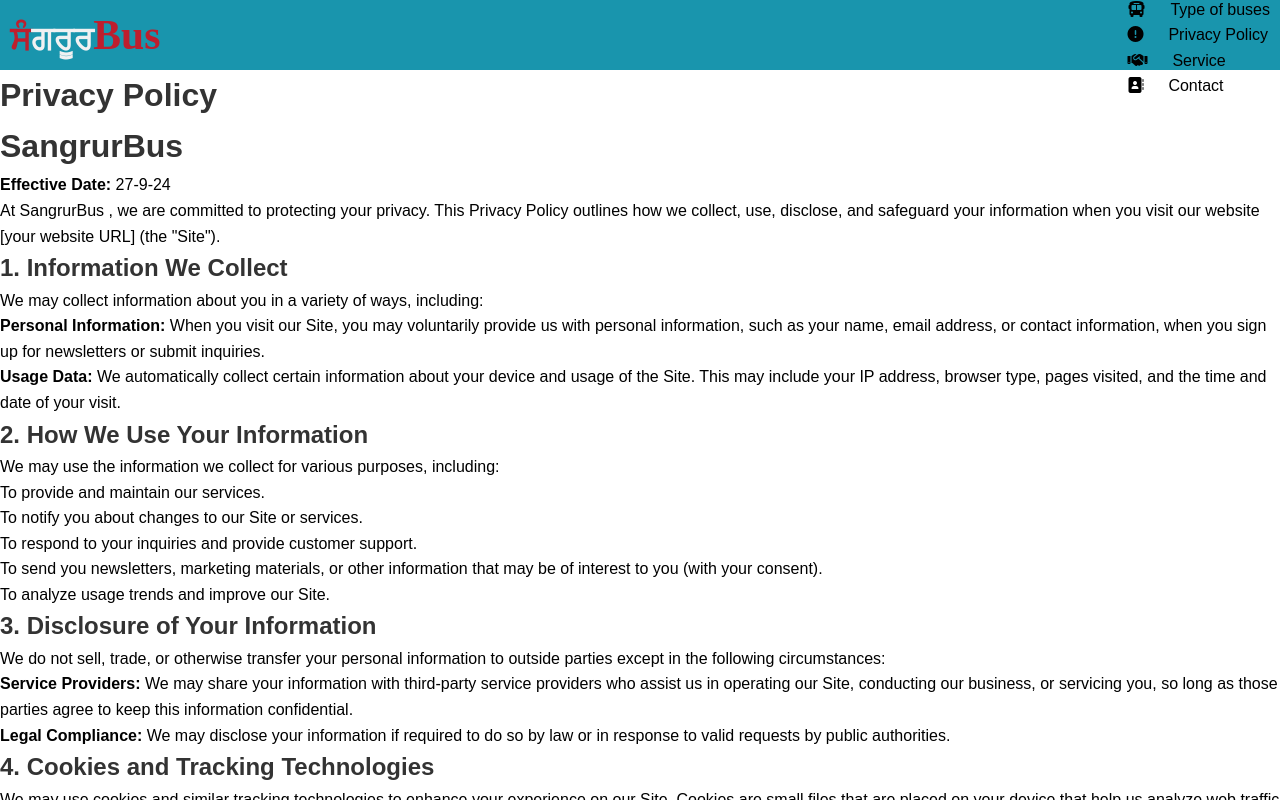
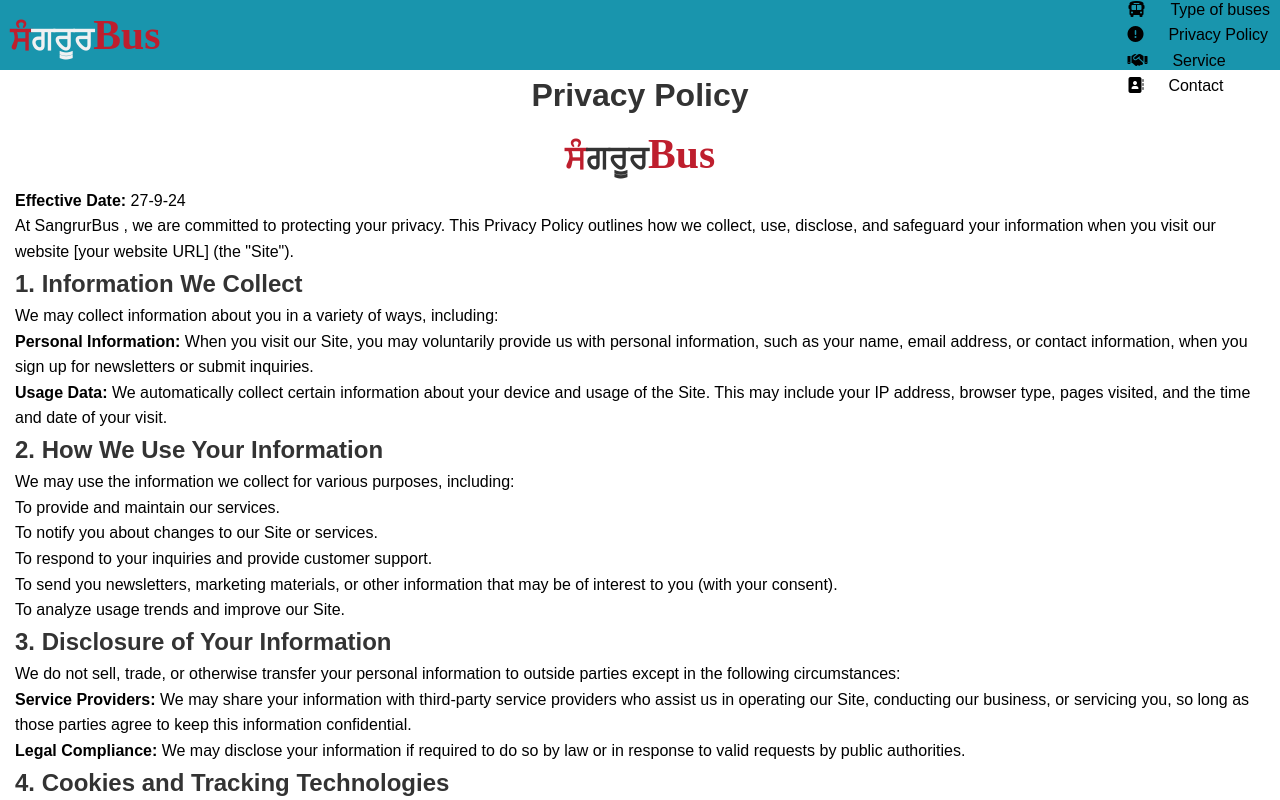
Before and after one commit to Sourabkansal/busTime-table, a plain HTML site: page privacypolicy.html in a window 1280 px wide. Drawn offline with Linux system fonts and the light colour scheme; a web font is replaced by a local one.

Commit message:
fixing some bugs

```diff
--- a/privacypolicy.html
+++ b/privacypolicy.html
@@ -23,6 +23,17 @@
         }
         .policy{
             display: inline-block;
+            padding-left: 15px;
+            padding-right: 15px;
+            h1{
+                 text-align: center;
+            }
+            h2{
+                 font-weight: 700;
+            }
+            p{
+                 font-weight: 500;
+            }
         }
         ul{
              display: inline-block;
@@ -50,7 +61,9 @@
 </nav>
 
     <div class="policy">
-        <h1>Privacy Policy <br> SangrurBus</h1>
+        <h1>Privacy Policy </h1>
+        <h1><span>ਸੰ</span>ਗਰੂਰ<span class="logoB">Bus</span> </h1>
+
         <p><strong>Effective Date:</strong> 27-9-24</p>
 
         <p>At SangrurBus , we are committed to protecting your privacy. This Privacy Policy outlines how we collect, use, disclose, and safeguard your information when you visit our website <a href="[your website URL]">[your website URL]</a> (the "Site").</p>
@@ -100,11 +113,10 @@
         <h2>8. Contact Us</h2>
         <p>If you have any questions about this Privacy Policy, please contact us:</p>
         <ul>
-            <li>Email: <a href="mailto:[your contact email]">[your contact email]</a></li>
-            <li>Website: <a href="[your website URL]">[your website URL]</a></li>
+            <li>Email: <a href="mailto:SourabKansal56@gmail.com">SourabKansal56@gmail.com</a></li>
         </ul>
 
-        <p>Thank you for visiting [Your Website Name]!</p>
+        <h2 style="margin-top: 10px;">Thank you for visiting ਸੰਗਰੂਰBus</h2>
     </div>
 
      <script src="script.js"></script>
```
